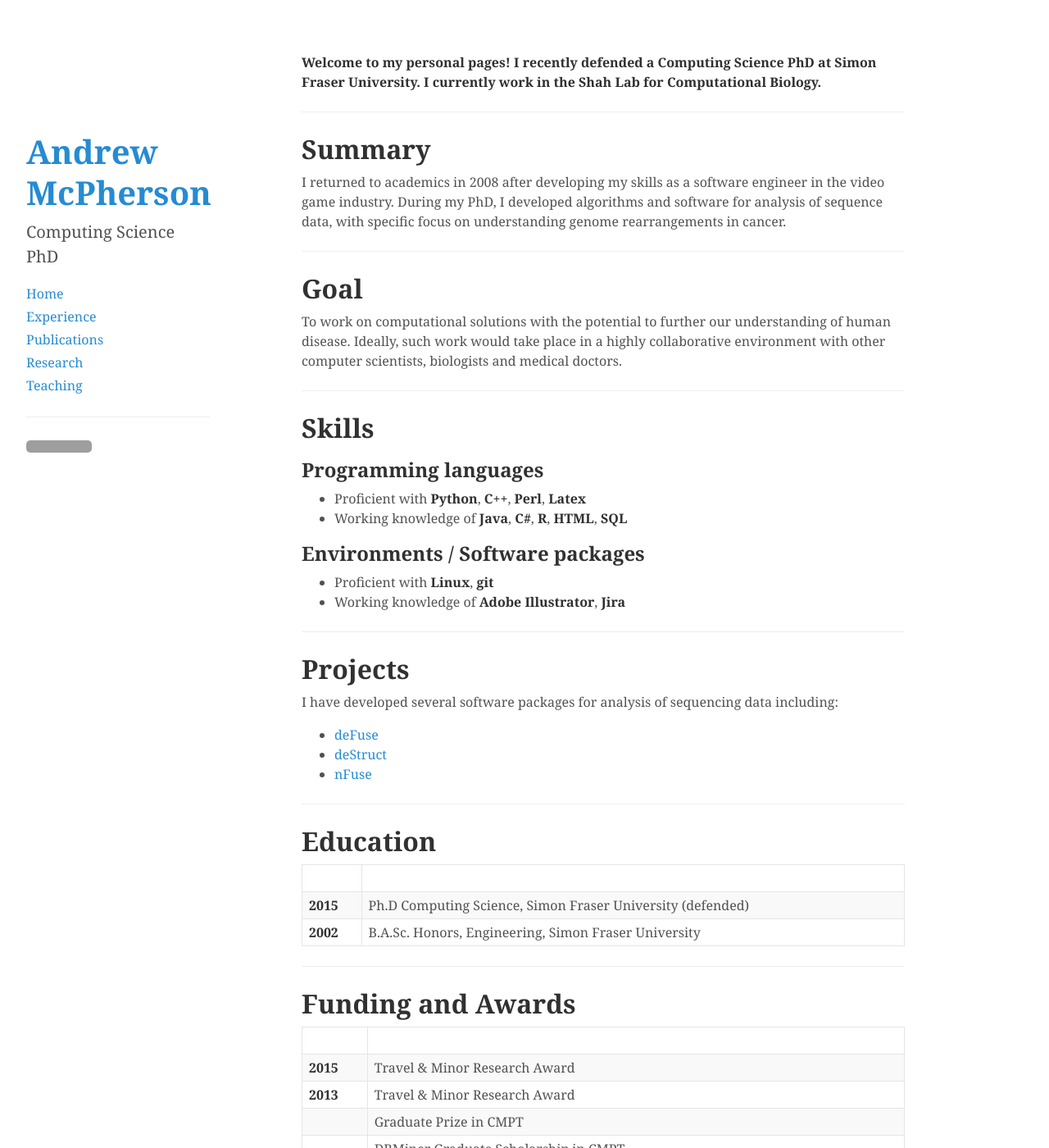
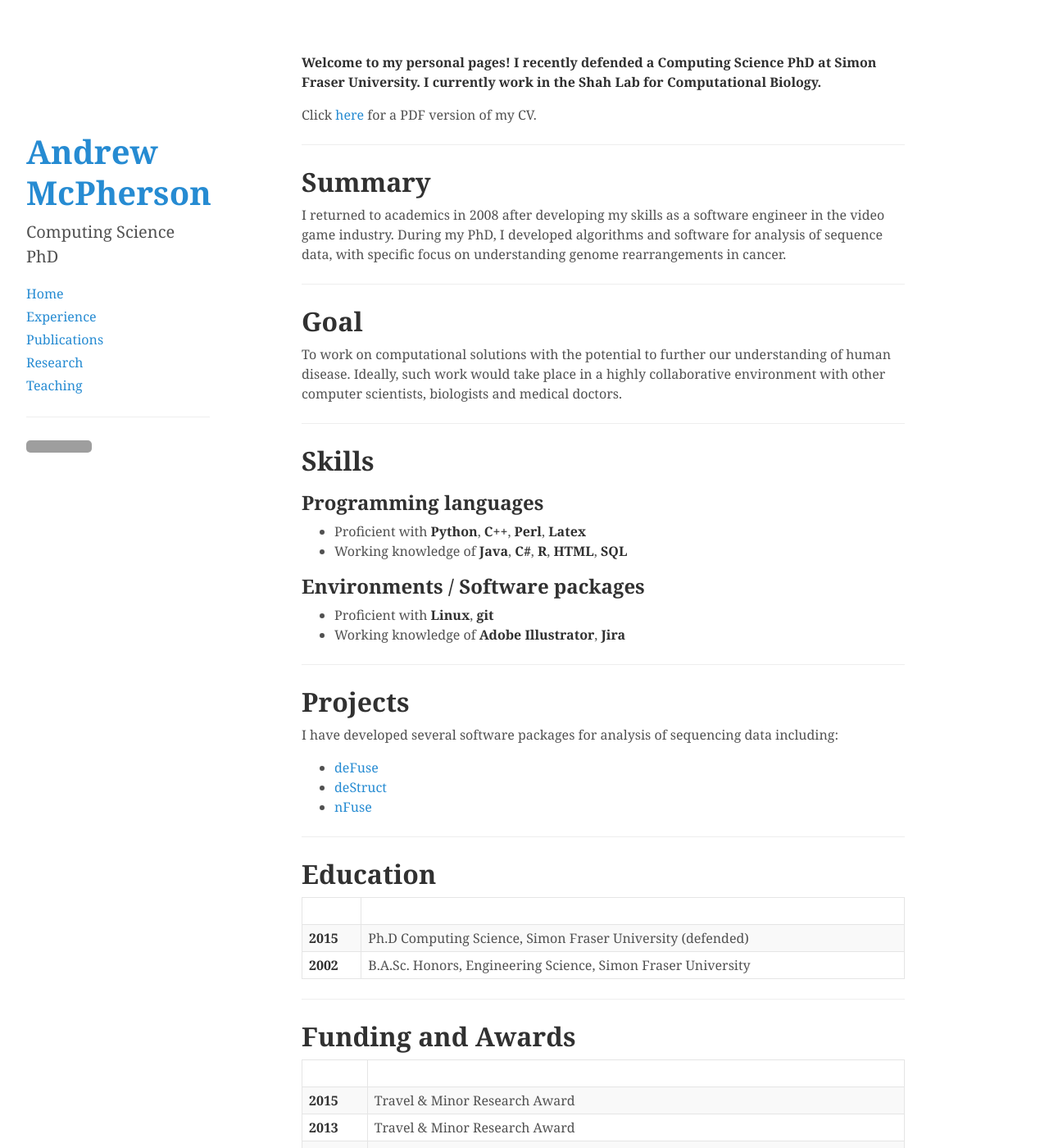
Before and after one commit to amcpherson/amcpherson.github.io, a Jekyll site: the page built from index.md, in a window 1280 px wide and 1400 px high. Shown: the whole window at 82% size. Built offline with Jekyll 4.4.1, drawn with Linux system fonts in a browser that asks for light colours; Markdown is read by kramdown in place of the engine named in the settings; grey boxes are pictures that could not be loaded.

Commit message:
cv link added

```diff
--- a/index.md
+++ b/index.md
@@ -6,6 +6,8 @@ title: Home
 **Welcome to my personal pages!
 I recently defended a Computing Science PhD at Simon Fraser University.
 I currently work in the Shah Lab for Computational Biology.**
+
+Click [here](cv.pdf) for a PDF version of my CV.
 
  ***
 
@@ -52,7 +54,7 @@ I have developed several software packages for analysis of sequencing data inclu
 |          |     |
 | -------- | --- |
 | **2015** | Ph.D Computing Science, Simon Fraser University (defended) |
-| **2002** | B.A.Sc. Honors, Engineering, Simon Fraser University |
+| **2002** | B.A.Sc. Honors, Engineering Science, Simon Fraser University |
 
  ***
 
```
Also changed, not shown: 1 other file.
